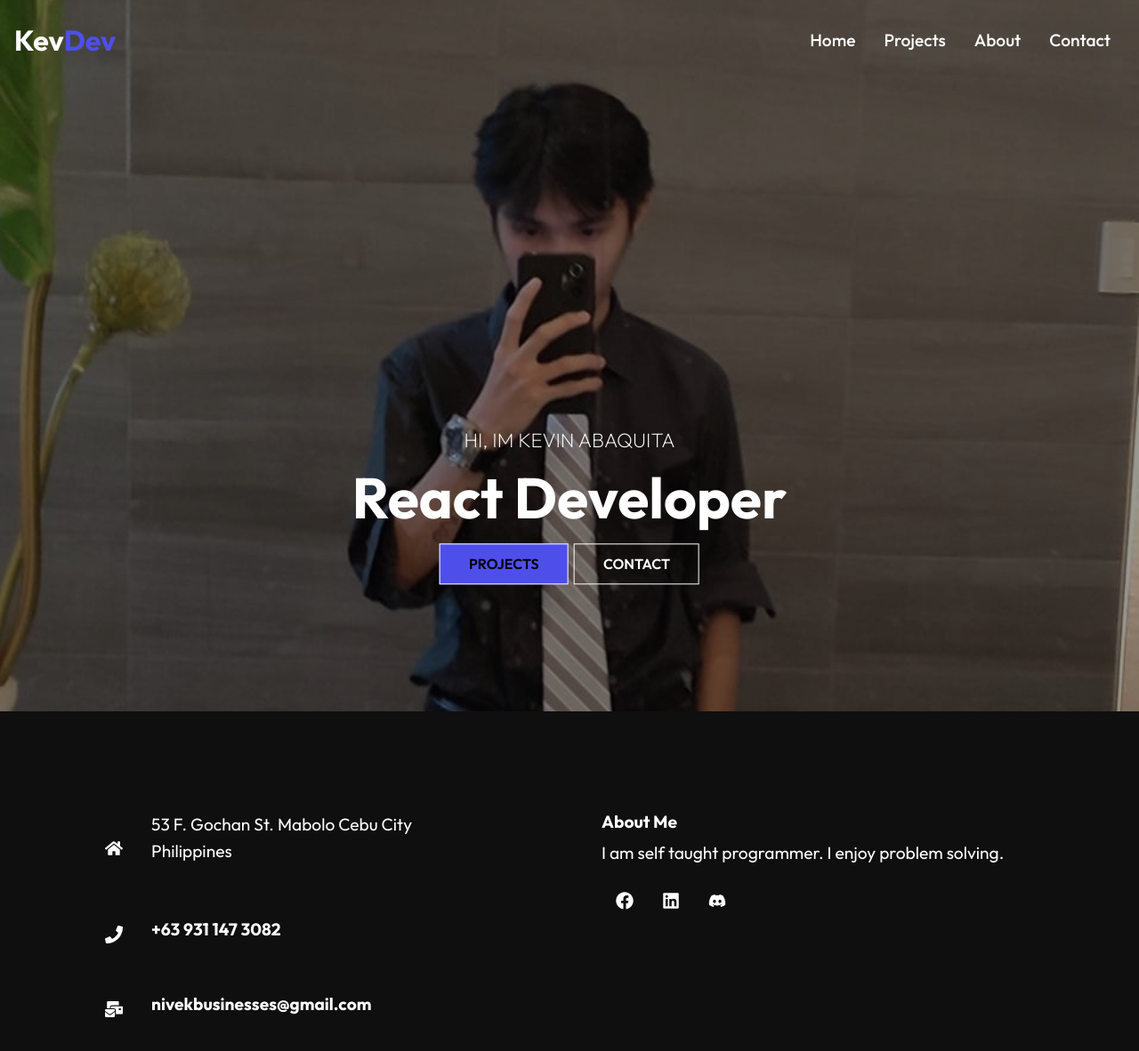
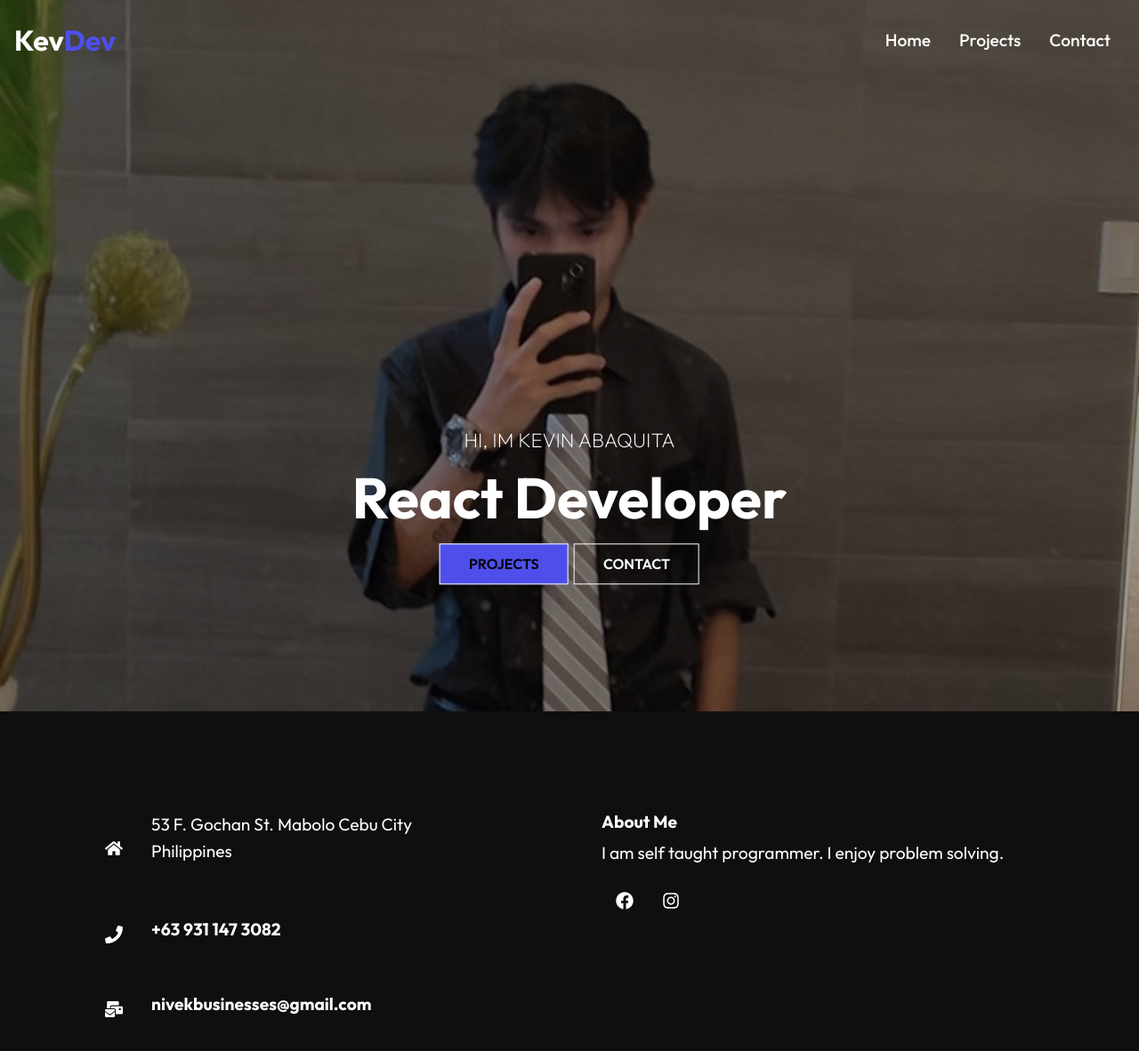
Before and after one commit to NiveKing/E-Portfolio, a React (Vite) app: page / in a window 1280 px wide. Shown: the top 1182 px of the page at 89% size. Built offline with nearby package versions, Linux system fonts and the light colour scheme.

Commit message:
partially done and will need to update in the future

```diff
--- a/src/Components/Footer.jsx
+++ b/src/Components/Footer.jsx
@@ -1,4 +1,4 @@
-import { FaDiscord, FaFacebook, FaHome, FaLinkedin, FaMailBulk, FaPhone } from 'react-icons/fa';
+import { FaDiscord, FaFacebook, FaHome, FaInstagram, FaLinkedin, FaMailBulk, FaPhone } from 'react-icons/fa';
 import './Footer.css'
 
 const Footer = () => {
@@ -26,9 +26,9 @@ const Footer = () => {
                     <h4>About Me</h4>
                     <p>I am self taught programmer. I enjoy problem solving.</p>
                     <div className="social">
-                        <FaFacebook size={20} style={{color: 'white', margin: '1rem'}} />
-                        <FaLinkedin size={20} style={{color: 'white', margin: '1rem'}} />
-                        <FaDiscord size={20} style={{color: 'white', margin: '1rem'}} />
+                        <a href='https://www.facebook.com/boyrank23' target='_blank'><FaFacebook size={20} style={{color: 'white', margin: '1rem'}} /></a>
+                        <a href='https://www.instagram.com/plssquillme/?utm_source=qr&igshid=NGExMmI2YTkyZg%3D%3D&fbclid=IwAR17nYiYxZebt22ZdNU0W4lcCYEOzQYrW13OHRd3w4JhB2xox0SsLFREKiM' target='_blank'><FaInstagram size={20} style={{color: 'white', margin: '1rem'}} /></a>
+                        {/* <FaLinkedin size={20} style={{color: 'white', margin: '1rem'}} /> */}
                     </div>
                 </div>
             </div>
--- a/src/Components/Navbar.jsx
+++ b/src/Components/Navbar.jsx
@@ -34,9 +34,9 @@ const Navbar = () => {
                 <li>
                     <Link to='/projects'>Projects</Link>
                 </li>
-                <li>
+                {/* <li>
                     <Link to='/about'>About</Link>
-                </li>
+                </li> */}
                 <li>
                     <Link to='/contact'>Contact</Link>
                 </li>
--- a/src/Routes/Contact.jsx
+++ b/src/Routes/Contact.jsx
@@ -6,7 +6,7 @@ const Contact = () => {
     return (
         <div>
             <Navbar />
-            <Hero2 heading='Contact' text='You can contact me in any of these platforms' />
+            <Hero2 heading='Contact' text='You may contact me by messaging me on my social medias or by sending me an email :)' />
             <Footer />
         </div>
     )
```
